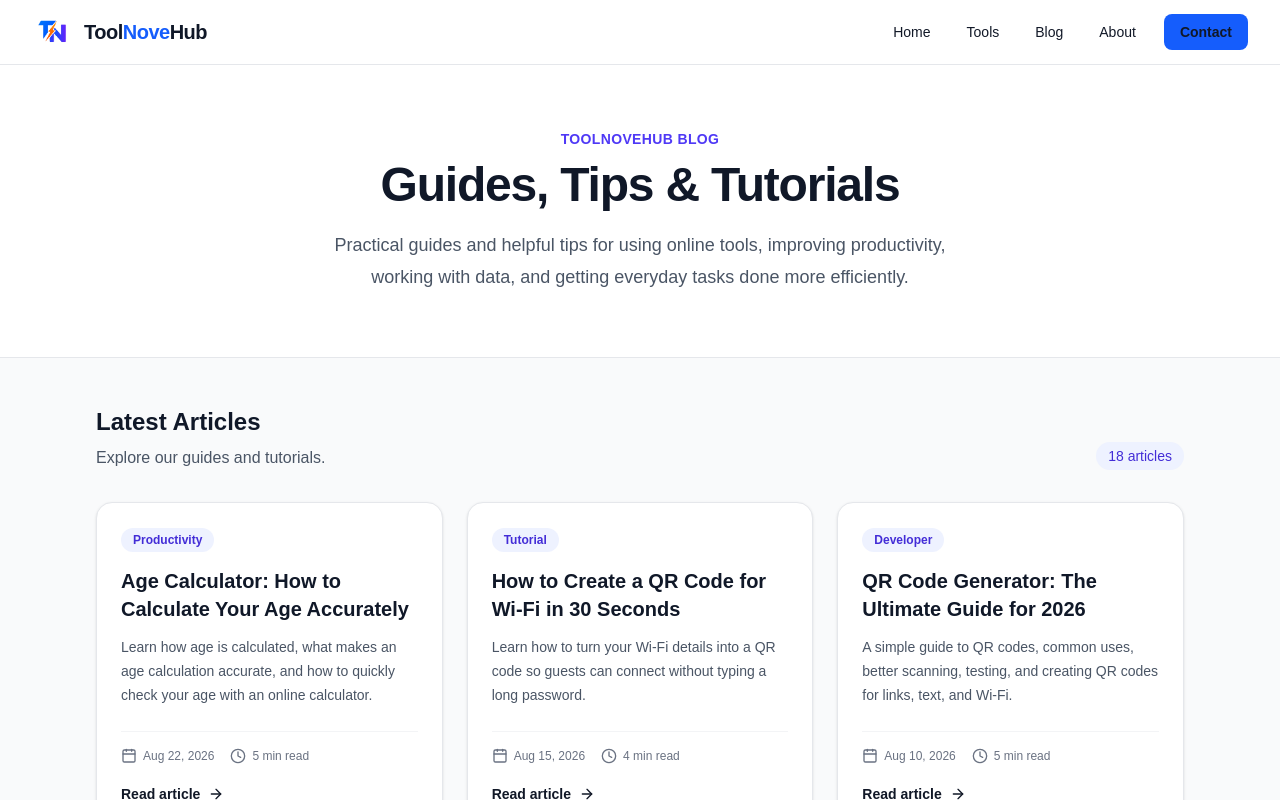
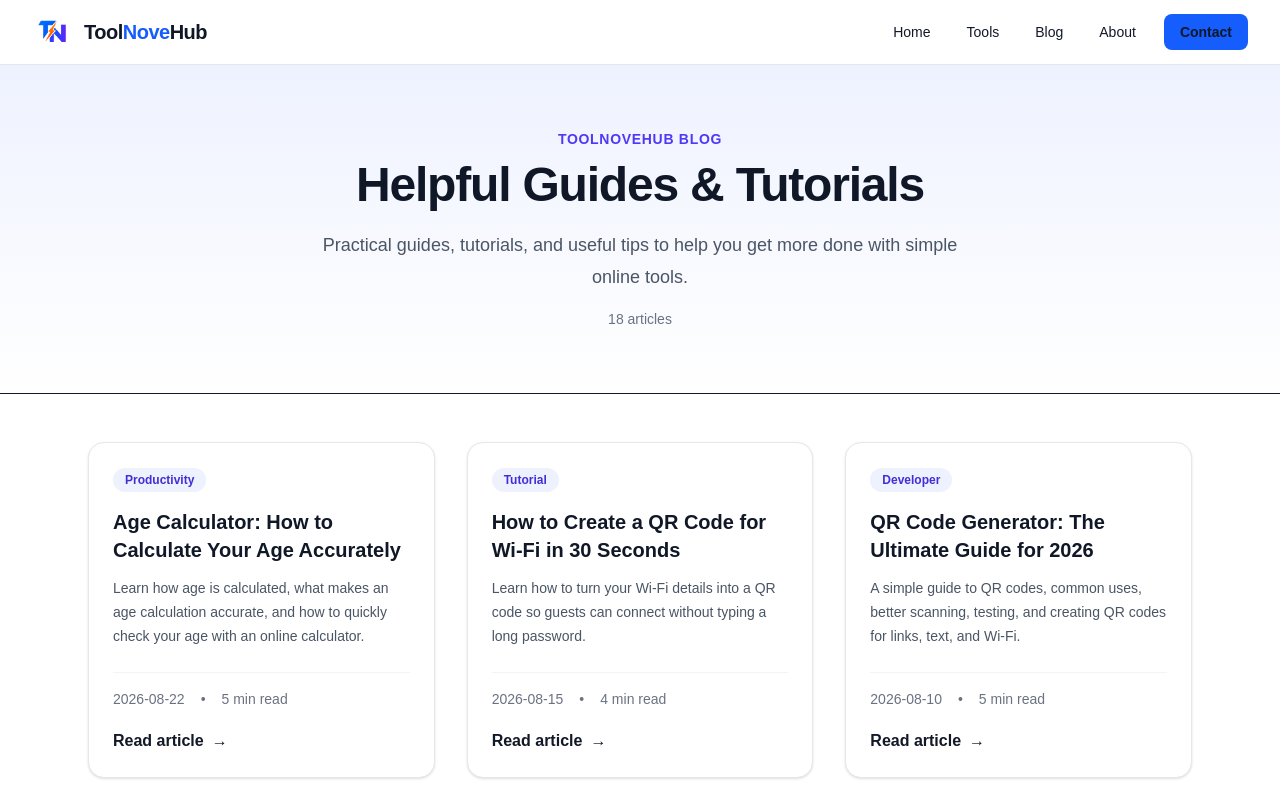
Before and after one commit to sprajeshofficial-wq/ToolNoveHub, a Next.js app: page /blog in a window 1280 px wide. Shown: the top 800 px of the page. Built offline with nearby package versions, Linux system fonts and the light colour scheme.

Commit message:
Clean blog article cards and remove broken icons

```diff
--- a/app/blog/page.tsx
+++ b/app/blog/page.tsx
@@ -1,64 +1,46 @@
 import Link from "next/link";
-import { ArrowRight, Calendar, Clock } from "lucide-react";
 import { blogPosts } from "./data/posts";
 
 export const metadata = {
-  title: "ToolNoveHub Blog – Guides, Tips & Tutorials",
+  title: "Blog - ToolNoveHub",
   description:
-    "Helpful guides, tutorials, tips, and practical information about online tools, productivity, privacy, development, and everyday tasks.",
-  alternates: {
-    canonical: "https://toolnovehub.tools/blog",
-  },
+    "Helpful guides, tutorials, and practical tips for using online tools and improving everyday digital workflows.",
 };
 
 export default function BlogPage() {
   return (
-    <main className="min-h-screen bg-gray-50">
-      {/* Hero */}
-      <section className="border-b border-gray-200 bg-white">
-        <div className="mx-auto max-w-6xl px-4 py-16 text-center sm:px-6 lg:px-8">
-          <p className="mb-3 text-sm font-semibold uppercase tracking-wide text-indigo-600">
+    <main className="min-h-screen bg-white">
+      {/* Hero Section */}
+      <section className="border-b bg-gradient-to-b from-indigo-50 to-white">
+        <div className="mx-auto max-w-6xl px-6 py-16 text-center">
+          <p className="mb-3 text-sm font-semibold uppercase tracking-wider text-indigo-600">
             ToolNoveHub Blog
           </p>
 
           <h1 className="text-4xl font-bold tracking-tight text-gray-900 sm:text-5xl">
-            Guides, Tips & Tutorials
+            Helpful Guides &amp; Tutorials
           </h1>
 
           <p className="mx-auto mt-5 max-w-2xl text-lg leading-8 text-gray-600">
-            Practical guides and helpful tips for using online tools,
-            improving productivity, working with data, and getting everyday
-            tasks done more efficiently.
+            Practical guides, tutorials, and useful tips to help you get more
+            done with simple online tools.
+          </p>
+
+          <p className="mt-4 text-sm text-gray-500">
+            {blogPosts.length} articles
           </p>
         </div>
       </section>
 
-      {/* Articles */}
-      <section className="mx-auto max-w-6xl px-4 py-12 sm:px-6 lg:px-8">
-        <div className="mb-8 flex items-end justify-between gap-4">
-          <div>
-            <h2 className="text-2xl font-bold text-gray-900">
-              Latest Articles
-            </h2>
-
-            <p className="mt-2 text-gray-600">
-              Explore our guides and tutorials.
-            </p>
-          </div>
-
-          <span className="hidden rounded-full bg-indigo-50 px-3 py-1 text-sm font-medium text-indigo-700 sm:inline-block">
-            {blogPosts.length} articles
-          </span>
-        </div>
-
-        {blogPosts.length > 0 ? (
-          <div className="grid gap-6 md:grid-cols-2 lg:grid-cols-3">
+      {/* Blog Articles */}
+      <section className="mx-auto max-w-6xl px-6 py-12">
+        <div className="grid gap-8 md:grid-cols-2 lg:grid-cols-3">
           {blogPosts.map((post) => (
             <article
-                key={post.id}
+              key={post.slug}
               className="group flex h-full flex-col overflow-hidden rounded-2xl border border-gray-200 bg-white shadow-sm transition-all duration-200 hover:-translate-y-1 hover:shadow-lg"
             >
-                <div className="flex h-full flex-col p-6">
+              <div className="flex flex-1 flex-col p-6">
                 {/* Category */}
                 <div className="mb-4">
                   <span className="inline-flex rounded-full bg-indigo-50 px-3 py-1 text-xs font-semibold text-indigo-700">
@@ -66,88 +48,72 @@ export default function BlogPage() {
                   </span>
                 </div>
 
-                  {/* Title */}
-                  <h3 className="text-xl font-bold leading-snug text-gray-900 transition-colors group-hover:text-indigo-600">
-                    <Link
-                      href={`/blog/${post.slug}`}
-                      className="focus:outline-none focus:ring-2 focus:ring-indigo-500 focus:ring-offset-2"
-                    >
+                {/* Article Title */}
+                <h2 className="text-xl font-bold leading-7 text-gray-900 transition-colors group-hover:text-indigo-600">
+                  <Link href={`/blog/${post.slug}`}>
                     {post.title}
                   </Link>
-                  </h3>
+                </h2>
 
-                  {/* Excerpt */}
+                {/* Article Excerpt */}
                 <p className="mt-3 flex-1 text-sm leading-6 text-gray-600">
                   {post.excerpt}
                 </p>
 
-                  {/* Meta */}
-                  <div className="mt-6 flex flex-wrap items-center gap-x-4 gap-y-2 border-t border-gray-100 pt-4 text-xs text-gray-500">
-                    <span className="inline-flex items-center gap-1.5">
-                      <Calendar className="h-4 w-4" aria-hidden="true" />
-                      <time dateTime={post.date}>
-                        {new Date(post.date).toLocaleDateString("en-US", {
-                          year: "numeric",
-                          month: "short",
-                          day: "numeric",
-                        })}
-                      </time>
-                    </span>
+                {/* Article Meta */}
+                <div className="mt-6 flex flex-wrap items-center gap-x-4 gap-y-2 border-t border-gray-100 pt-4 text-sm text-gray-500">
+                  <span>{post.date}</span>
 
-                    <span className="inline-flex items-center gap-1.5">
-                      <Clock className="h-4 w-4" aria-hidden="true" />
-                      {post.readTime}
-                    </span>
+                  <span aria-hidden="true">•</span>
+
+                  <span>{post.readTime}</span>
                 </div>
 
-                  {/* Read link */}
+                {/* Read Article Link */}
+                <div className="mt-5">
                   <Link
                     href={`/blog/${post.slug}`}
-                    className="mt-5 inline-flex w-fit items-center gap-2 text-sm font-semibold text-indigo-600 transition-colors hover:text-indigo-800 focus:outline-none focus:ring-2 focus:ring-indigo-500 focus:ring-offset-2"
+                    className="inline-flex items-center font-semibold text-indigo-600 transition-colors hover:text-indigo-800"
                   >
                     Read article
-                    <ArrowRight
-                      className="h-4 w-4 transition-transform group-hover:translate-x-1"
+                    <span
                       aria-hidden="true"
-                    />
+                      className="ml-2 transition-transform duration-200 group-hover:translate-x-1"
+                    >
+                      →
+                    </span>
                   </Link>
+                </div>
               </div>
             </article>
           ))}
         </div>
-        ) : (
-          <div className="rounded-2xl border border-gray-200 bg-white p-10 text-center">
-            <h2 className="text-xl font-semibold text-gray-900">
-              No articles available
-            </h2>
-
-            <p className="mt-2 text-gray-600">
-              Please check back soon for new articles.
-            </p>
-          </div>
-        )}
       </section>
 
-      {/* Bottom CTA */}
-      <section className="border-t border-gray-200 bg-white">
-        <div className="mx-auto max-w-4xl px-4 py-14 text-center sm:px-6 lg:px-8">
+      {/* Tools CTA */}
+      <section className="border-t bg-gray-50">
+        <div className="mx-auto max-w-4xl px-6 py-14 text-center">
           <h2 className="text-2xl font-bold text-gray-900">
-            Ready to try a free online tool?
+            Ready to try the tools?
           </h2>
 
           <p className="mx-auto mt-3 max-w-2xl text-gray-600">
-            Explore ToolNoveHub&apos;s collection of free browser-based tools
-            for productivity, development, images, text, calculations, and
-            everyday tasks.
+            Explore our collection of free online tools for calculations,
+            images, text, development, and everyday tasks.
           </p>
 
+          <div className="mt-6">
             <Link
               href="/tools"
-            className="mt-6 inline-flex items-center gap-2 rounded-lg bg-indigo-600 px-5 py-3 font-semibold text-white shadow-sm transition-colors hover:bg-indigo-700 focus:outline-none focus:ring-2 focus:ring-indigo-500 focus:ring-offset-2"
+              className="inline-flex items-center rounded-lg bg-indigo-600 px-6 py-3 font-semibold text-white transition-colors hover:bg-indigo-700"
             >
-            Explore All Tools
-            <ArrowRight className="h-4 w-4" aria-hidden="true" />
+              Explore all tools
+
+              <span aria-hidden="true" className="ml-2">
+                →
+              </span>
             </Link>
+          </div>
         </div>
       </section>
     </main>
```
Lines whose indentation alone changed are shown as unchanged.
